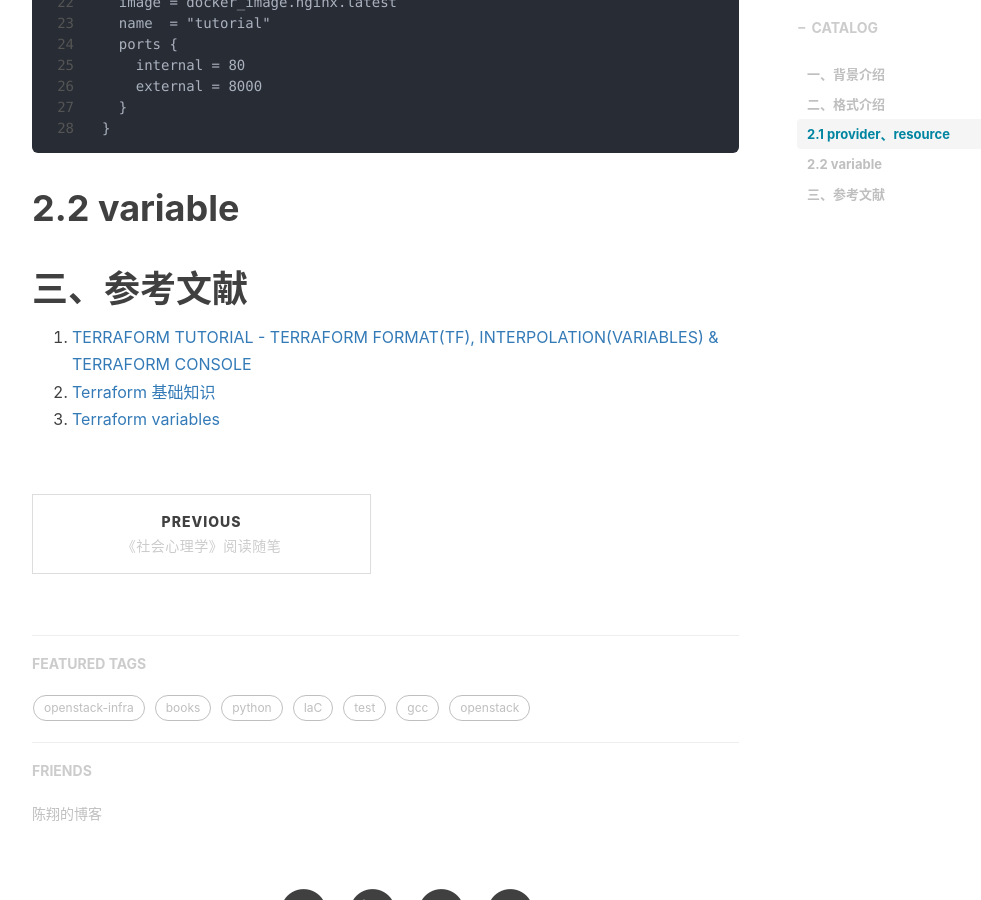
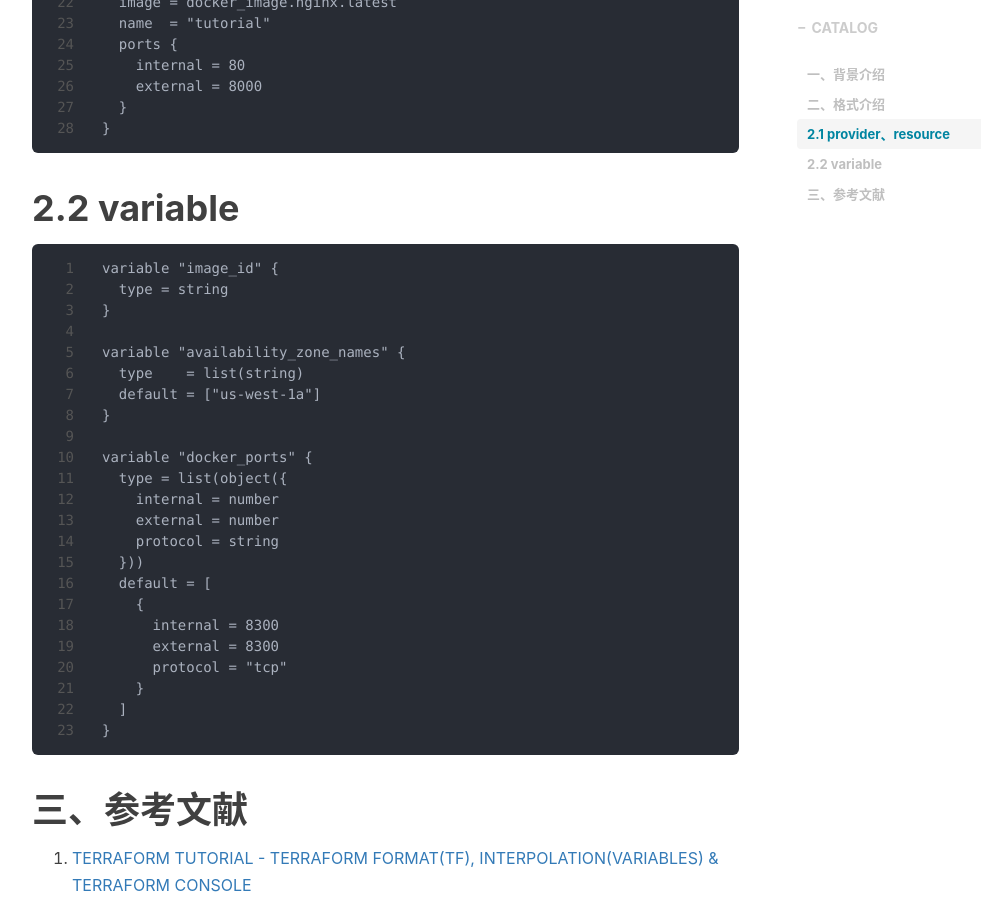
Before and after one commit to shihai1991/shihai1991.github.io, a Jekyll site: the page built from _posts/2022-10-14-Terraform format介绍.md, in a window 1280 px wide and 900 px high, scrolled down 1379 px. Shown: the whole window, without its empty margins (233-1214 px from the left). Built offline with Jekyll 4.4.1, drawn with Linux system fonts in a browser that asks for light colours; nearby versions of some CDN libraries; comment, search, counter and statistics services are not loaded.

Commit message:
Update 2022-10-14-Terraform format介绍.md

````diff
--- a/_posts/2022-10-14-Terraform format介绍.md
+++ b/_posts/2022-10-14-Terraform format介绍.md
@@ -48,6 +48,31 @@ resource "docker_container" "nginx" {
 
 # 2.2 variable
 
+```
+variable "image_id" {
+  type = string
+}
+
+variable "availability_zone_names" {
+  type    = list(string)
+  default = ["us-west-1a"]
+}
+
+variable "docker_ports" {
+  type = list(object({
+    internal = number
+    external = number
+    protocol = string
+  }))
+  default = [
+    {
+      internal = 8300
+      external = 8300
+      protocol = "tcp"
+    }
+  ]
+}
+```
 
 # 三、参考文献
 1. [TERRAFORM TUTORIAL - TERRAFORM FORMAT(TF), INTERPOLATION(VARIABLES) & TERRAFORM CONSOLE](https://www.bogotobogo.com/DevOps/Terraform/Terraform-terraform-format-tf-and-interpolation-variables.php)
````
